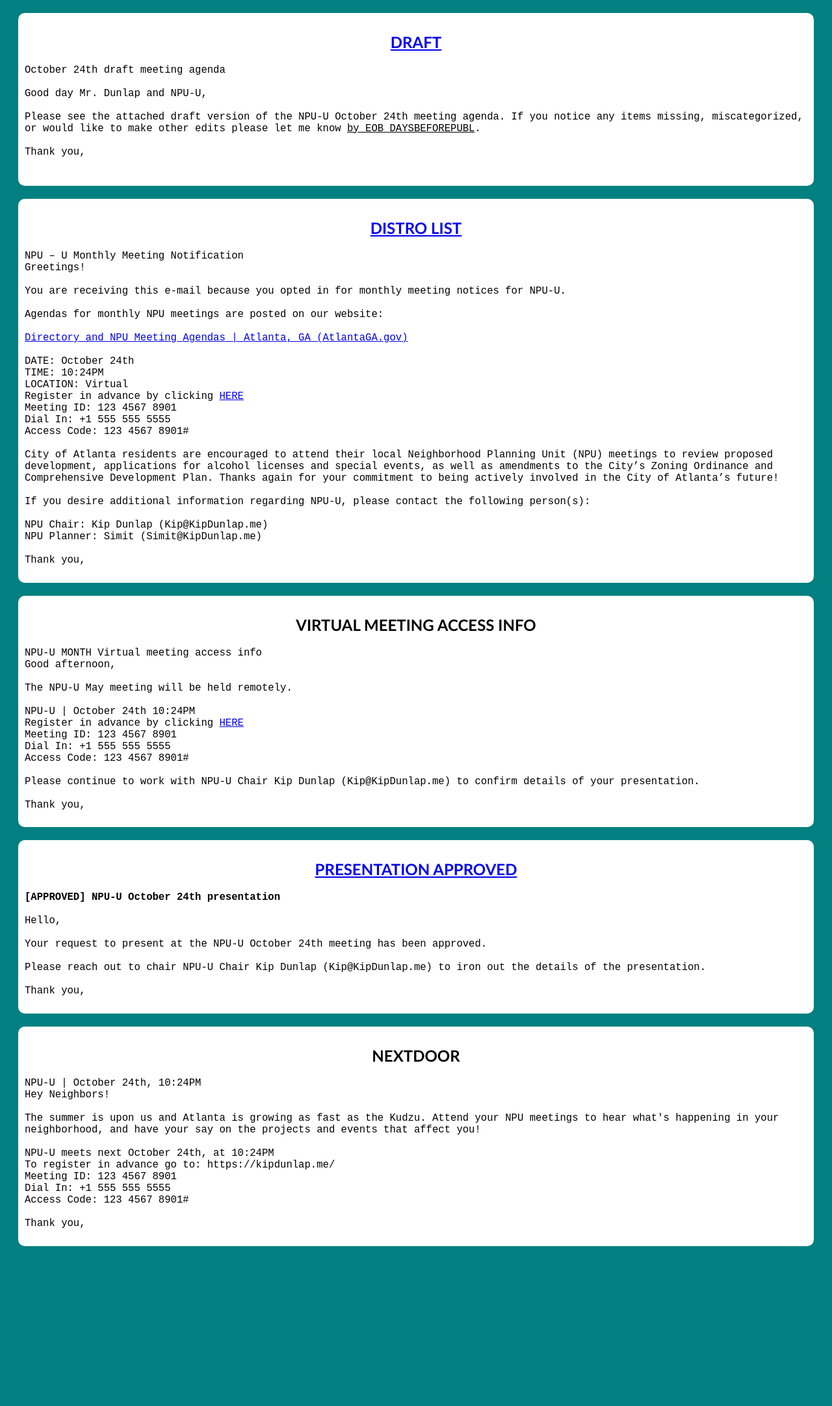
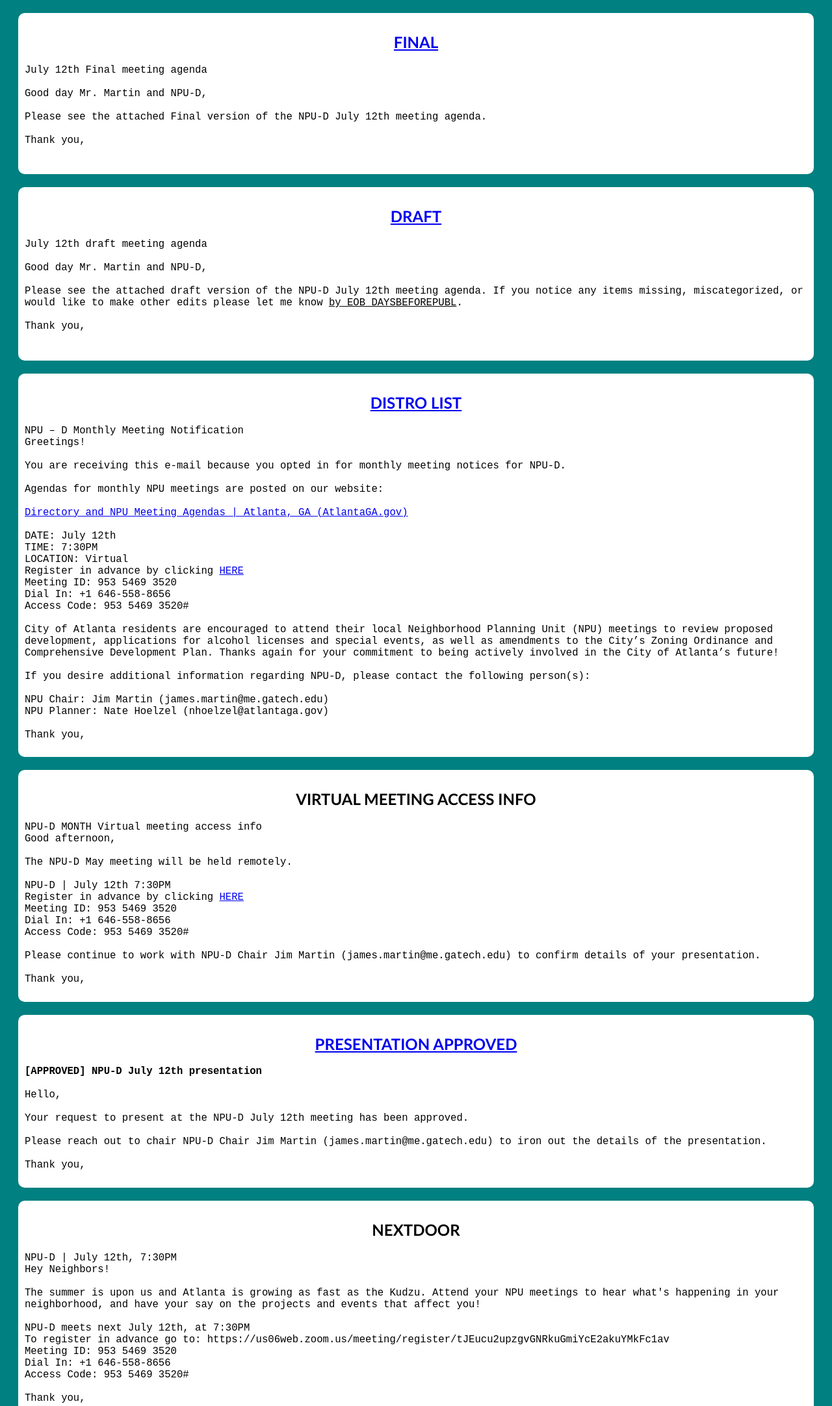
Before and after one commit to UrbaneD0ge/Code-Repos, a website: page NPUNGLR8R/NPUscript.html in a window 1280 px wide. Shown: the top 2164 px of the page at 65% size. Before the commit the page ends 1938 px from the top, so only its background shows below. Drawn offline with Linux system fonts and the light colour scheme.

Commit message:
idk where final went, but I put it back

```diff
--- a/NPUNGLR8R/NPUscript.html
+++ b/NPUNGLR8R/NPUscript.html
@@ -8,93 +8,106 @@
       <body>
 
       <div>
-        <h2><a href="mailto=npu-U?subject=October 24th draft meeting agenda&cc=dvasquez@atlantaga.gov; kdunlap@atlantaga.gov&body=Good day Mr. Dunlap and NPU-U,%0D%0DPlease see the attached draft version of the NPU-U October 24th meeting agenda. If you notice any items missing, miscategorized, or would like to make other edits please let me know by EOB DAYSBEFOREPUBL.%0D%0DThank you,">DRAFT</a></h2>
-    <pre>
-October 24th draft meeting agenda
+        <h2><a href="mailto:npu-D?subject=July 12th Final meeting agenda&cc=dvasquez@atlantaga.gov; kdunlap@atlantaga.gov&body=Good day Mr. Martin and NPU-D,%0D%0DPlease see the attached Final version of the NPU-D July 12th meeting agenda.%0D%0DThank you,">FINAL</a></h2>
+    <pre id='final'>
+July 12th Final meeting agenda
 
-Good day Mr. Dunlap and NPU-U,
+Good day Mr. Martin and NPU-D,
 
-Please see the attached draft version of the NPU-U October 24th meeting agenda. If you notice any items missing, miscategorized, or would like to make other edits please let me know <u>by EOB DAYSBEFOREPUBL</u>.
+Please see the attached Final version of the NPU-D July 12th meeting agenda.
+
+Thank you,
+    </pre>
+      </div>
+
+      <div>
+        <h2><a href="mailto:npu-D?subject=July 12th draft meeting agenda&cc=dvasquez@atlantaga.gov; kdunlap@atlantaga.gov&body=Good day Mr. Martin and NPU-D,%0D%0DPlease see the attached draft version of the NPU-D July 12th meeting agenda. If you notice any items missing, miscategorized, or would like to make other edits please let me know by EOB DAYSBEFOREPUBL.%0D%0DThank you,">DRAFT</a></h2>
+    <pre id='draft'>
+July 12th draft meeting agenda
+
+Good day Mr. Martin and NPU-D,
+
+Please see the attached draft version of the NPU-D July 12th meeting agenda. If you notice any items missing, miscategorized, or would like to make other edits please let me know <u>by EOB DAYSBEFOREPUBL</u>.
 
 Thank you,
     </pre>
       </div>
 
         <div>
-      <h2><a href="mailto:npumail@atlantaga.gov?subject=NPU - U Monthly Meeting Notification&subject=NPU – U Monthly Meeting Notification&body=Greetings!%0D%0A%0D%0AYou are receiving this e-mail because you opted in for monthly meeting notices for NPU-U.%0D%0A%0D%0AAgendas for monthly NPU meetings are posted on our website: https://www.atlantaga.gov/government/departments/city-planning/neighborhood-and-npu-contacts%0D%0A%0D%0ADATE: October 24th%0DTIME: 10:24PM%0DLOCATION: Virtual%0D%0A%0D%0ATo register in advance, go to:%0Dhttps://kipdunlap.me/%0DMeeting ID: 123 4567 8901
-Dial In: +1 555 555 5555
-Access Code: 123 4567 8901#%0D%0A%0D%0ACity of Atlanta residents are encouraged to attend their local Neighborhood Planning Unit (NPU) meetings to review proposed development, applications for alcohol licenses and special events, as well as amendments to the City’s Zoning Ordinance and Comprehensive Development Plan. Thanks again for your commitment to being actively involved in the City of Atlanta’s future!
-      %0D%0A%0D%0AIf you desire additional information regarding NPU-U, please contact the following person(s):%0D%0A%0D%0ANPU Chair: Kip Dunlap (Kip@KipDunlap.me)%0DNPU Planner: Simit (Simit@KipDunlap.me)%0D%0A%0D%0AThank you,">DISTRO LIST</a></h2>
-        <pre>
-NPU – U Monthly Meeting Notification
+      <h2><a href="mailto:npumail@atlantaga.gov?subject=NPU - D Monthly Meeting Notification&subject=NPU – D Monthly Meeting Notification&body=Greetings!%0D%0A%0D%0AYou are receiving this e-mail because you opted in for monthly meeting notices for NPU-D.%0D%0A%0D%0AAgendas for monthly NPU meetings are posted on our website: https://www.atlantaga.gov/government/departments/city-planning/neighborhood-and-npu-contacts%0D%0A%0D%0ADATE: July 12th%0DTIME: 7:30PM%0DLOCATION: Virtual%0D%0A%0D%0ATo register in advance, go to:%0Dhttps://us06web.zoom.us/meeting/register/tJEucu2upzgvGNRkuGmiYcE2akuYMkFc1av%0DMeeting ID: 953 5469 3520
+Dial In: +1 646-558-8656
+Access Code: 953 5469 3520#%0D%0A%0D%0ACity of Atlanta residents are encouraged to attend their local Neighborhood Planning Unit (NPU) meetings to review proposed development, applications for alcohol licenses and special events, as well as amendments to the City’s Zoning Ordinance and Comprehensive Development Plan. Thanks again for your commitment to being actively involved in the City of Atlanta’s future!
+      %0D%0A%0D%0AIf you desire additional information regarding NPU-D, please contact the following person(s):%0D%0A%0D%0ANPU Chair: Jim Martin (james.martin@me.gatech.edu)%0DNPU Planner: Nate Hoelzel (nhoelzel@atlantaga.gov)%0D%0A%0D%0AThank you,">DISTRO LIST</a></h2>
+        <pre id='distro'>
+NPU – D Monthly Meeting Notification
 Greetings!
 
-You are receiving this e-mail because you opted in for monthly meeting notices for NPU-U.
+You are receiving this e-mail because you opted in for monthly meeting notices for NPU-D.
 
 Agendas for monthly NPU meetings are posted on our website:
 
 <a href='https://www.atlantaga.gov/government/departments/city-planning/neighborhood-and-npu-contacts'>Directory and NPU Meeting Agendas | Atlanta, GA (AtlantaGA.gov)</a>
 
-DATE: October 24th
-TIME: 10:24PM
+DATE: July 12th
+TIME: 7:30PM
 LOCATION: Virtual
-Register in advance by clicking <a href='https://kipdunlap.me/'>HERE</a>
-Meeting ID: 123 4567 8901
-Dial In: +1 555 555 5555
-Access Code: 123 4567 8901#
+Register in advance by clicking <a href='https://us06web.zoom.us/meeting/register/tJEucu2upzgvGNRkuGmiYcE2akuYMkFc1av'>HERE</a>
+Meeting ID: 953 5469 3520
+Dial In: +1 646-558-8656
+Access Code: 953 5469 3520#
 
 City of Atlanta residents are encouraged to attend their local Neighborhood Planning Unit (NPU) meetings to review proposed development, applications for alcohol licenses and special events, as well as amendments to the City’s Zoning Ordinance and Comprehensive Development Plan. Thanks again for your commitment to being actively involved in the City of Atlanta’s future!
 
-If you desire additional information regarding NPU-U, please contact the following person(s):
+If you desire additional information regarding NPU-D, please contact the following person(s):
 
-NPU Chair: Kip Dunlap (Kip@KipDunlap.me)
-NPU Planner: Simit (Simit@KipDunlap.me)
+NPU Chair: Jim Martin (james.martin@me.gatech.edu)
+NPU Planner: Nate Hoelzel (nhoelzel@atlantaga.gov)
 
 Thank you,
-</div>
+</pre></div>
 
 <div><h2>VIRTUAL MEETING ACCESS INFO</h2>
-<pre>NPU-U MONTH Virtual meeting access info
+<pre id='access'>NPU-D MONTH Virtual meeting access info
 Good afternoon,
 
-The NPU-U May meeting will be held remotely.
+The NPU-D May meeting will be held remotely.
 
-NPU-U | October 24th 10:24PM
-Register in advance by clicking <a href='https://kipdunlap.me/'>HERE</a>
-Meeting ID: 123 4567 8901
-Dial In: +1 555 555 5555
-Access Code: 123 4567 8901#
+NPU-D | July 12th 7:30PM
+Register in advance by clicking <a href='https://us06web.zoom.us/meeting/register/tJEucu2upzgvGNRkuGmiYcE2akuYMkFc1av'>HERE</a>
+Meeting ID: 953 5469 3520
+Dial In: +1 646-558-8656
+Access Code: 953 5469 3520#
 
-Please continue to work with NPU-U Chair Kip Dunlap (Kip@KipDunlap.me) to confirm details of your presentation.
+Please continue to work with NPU-D Chair Jim Martin (james.martin@me.gatech.edu) to confirm details of your presentation.
 
 Thank you,</pre>
 </div>
 
-<div><h2><a href="mailto:?subject=APPROVED NPU-U October 24th presentation&cc=kdunlap@atlantaga.gov; dvasquez@atlantaga.gov&body=Good afternoon,%0D%0A%0D%0AYour request to present at the NPU-U October 24th has been approved.%0D%0A%0D%0APlease reach out to Kip Dunlap (Kip@KipDunlap.me) to iron out the details of the presentation.%0D%0A%0D%0AThank you,%0D%0A%0D%0A">PRESENTATION APPROVED</a></h2>
-<pre>
-<strong>[APPROVED] NPU-U October 24th presentation</strong>
+<div><h2><a href="mailto:?subject=APPROVED NPU-D July 12th presentation&cc=kdunlap@atlantaga.gov; dvasquez@atlantaga.gov&body=Good afternoon,%0D%0A%0D%0AYour request to present at the NPU-D July 12th has been approved.%0D%0A%0D%0APlease reach out to Jim Martin (james.martin@me.gatech.edu) to iron out the details of the presentation.%0D%0A%0D%0AThank you,%0D%0A%0D%0A">PRESENTATION APPROVED</a></h2>
+<pre id='approved'>
+<strong>[APPROVED] NPU-D July 12th presentation</strong>
 
 Hello,
 
-Your request to present at the NPU-U October 24th meeting has been approved.
+Your request to present at the NPU-D July 12th meeting has been approved.
 
-Please reach out to chair NPU-U Chair Kip Dunlap (Kip@KipDunlap.me) to iron out the details of the presentation.
+Please reach out to chair NPU-D Chair Jim Martin (james.martin@me.gatech.edu) to iron out the details of the presentation.
 
 Thank you,
 </pre></div>
 
 <div><h2>NEXTDOOR</h2>
-<pre>
-NPU-U | October 24th, 10:24PM
+<pre id='nextdoor'>
+NPU-D | July 12th, 7:30PM
 Hey Neighbors!
 
 The summer is upon us and Atlanta is growing as fast as the Kudzu. Attend your NPU meetings to hear what's happening in your neighborhood, and have your say on the projects and events that affect you!
 
-NPU-U meets next October 24th, at 10:24PM
-To register in advance go to: https://kipdunlap.me/
-Meeting ID: 123 4567 8901
-Dial In: +1 555 555 5555
-Access Code: 123 4567 8901#
+NPU-D meets next July 12th, at 7:30PM
+To register in advance go to: https://us06web.zoom.us/meeting/register/tJEucu2upzgvGNRkuGmiYcE2akuYMkFc1av
+Meeting ID: 953 5469 3520
+Dial In: +1 646-558-8656
+Access Code: 953 5469 3520#
 
 Thank you,
 </pre></div>
```
Also changed, not shown: NPUNGLR8R/index.js (+20 -7 lines).
